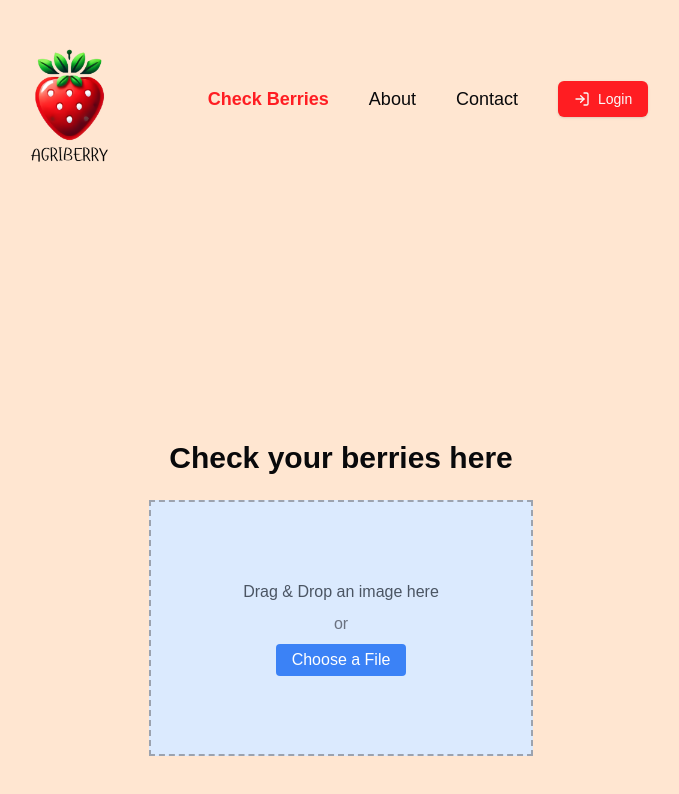
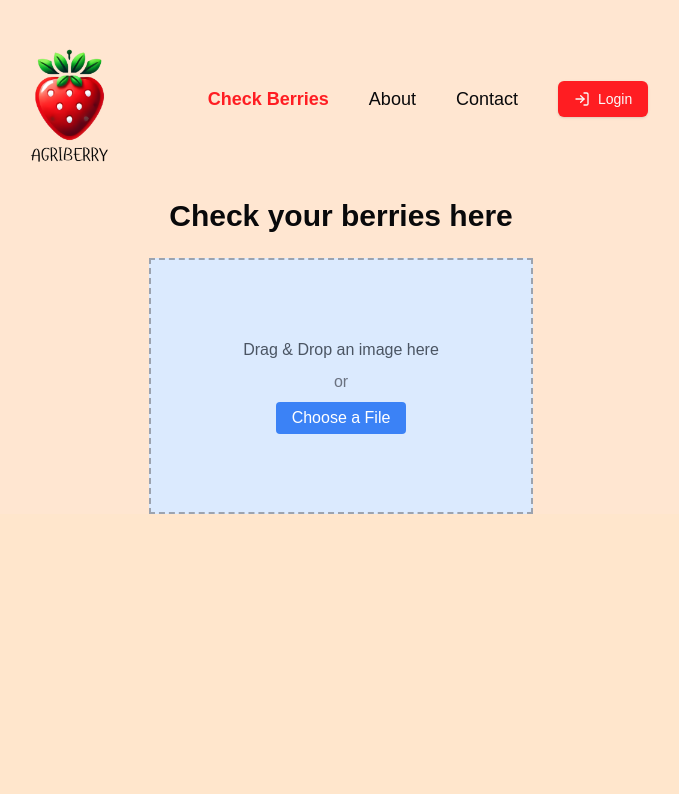
Before and after one commit to elbertChao/strawberryWeb, a Next.js app in the folder strawberry-app/: page /checkBerries in a window 1280 px wide. Shown: the top 794 px of the page, without its empty margins (299-978 px from the left). Built offline with nearby package versions, Linux system fonts and the light colour scheme.

Commit message:
Fixing minor spacing on the check berries page

```diff
--- a/strawberry-app/src/app/checkBerries/page.jsx
+++ b/strawberry-app/src/app/checkBerries/page.jsx
@@ -39,7 +39,7 @@
   };
 
   return (
-    <div className="flex flex-col items-center justify-center min-h-screen bg-[#FFE6D1]">
+    <div className="flex flex-col items-center justify-center bg-[#FFE6D1]">
       <h2 className="text-3xl font-bold mb-6">Check your berries here</h2>
 
       <div
```
